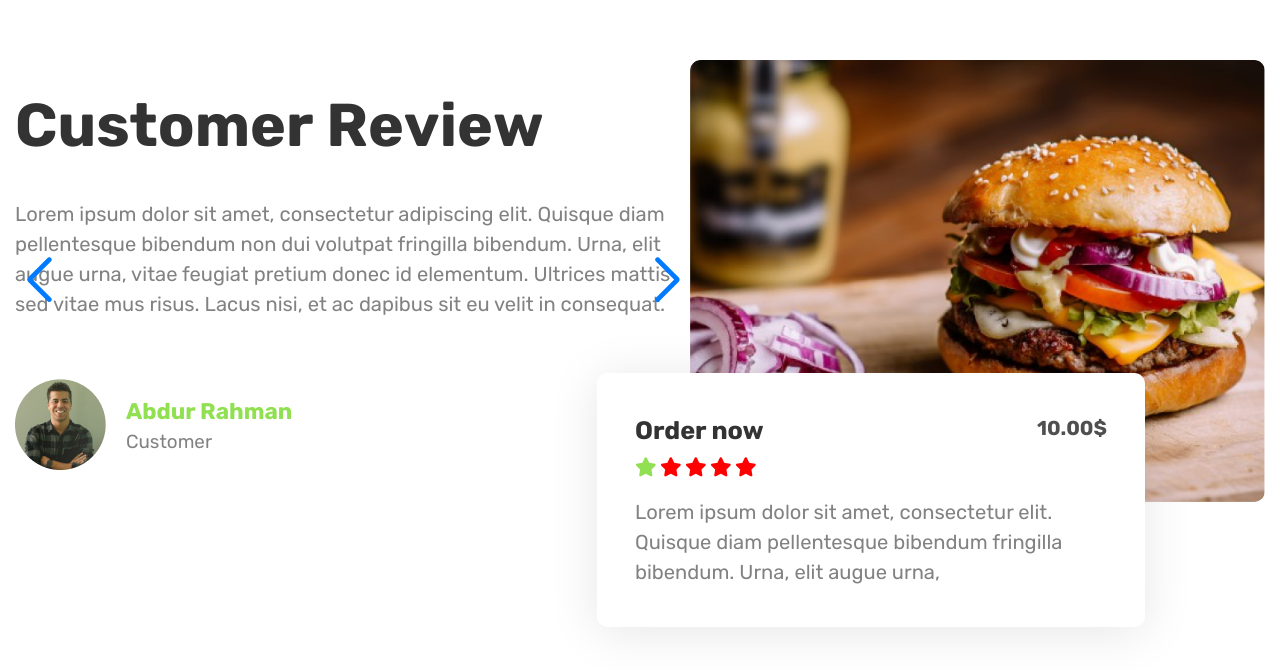
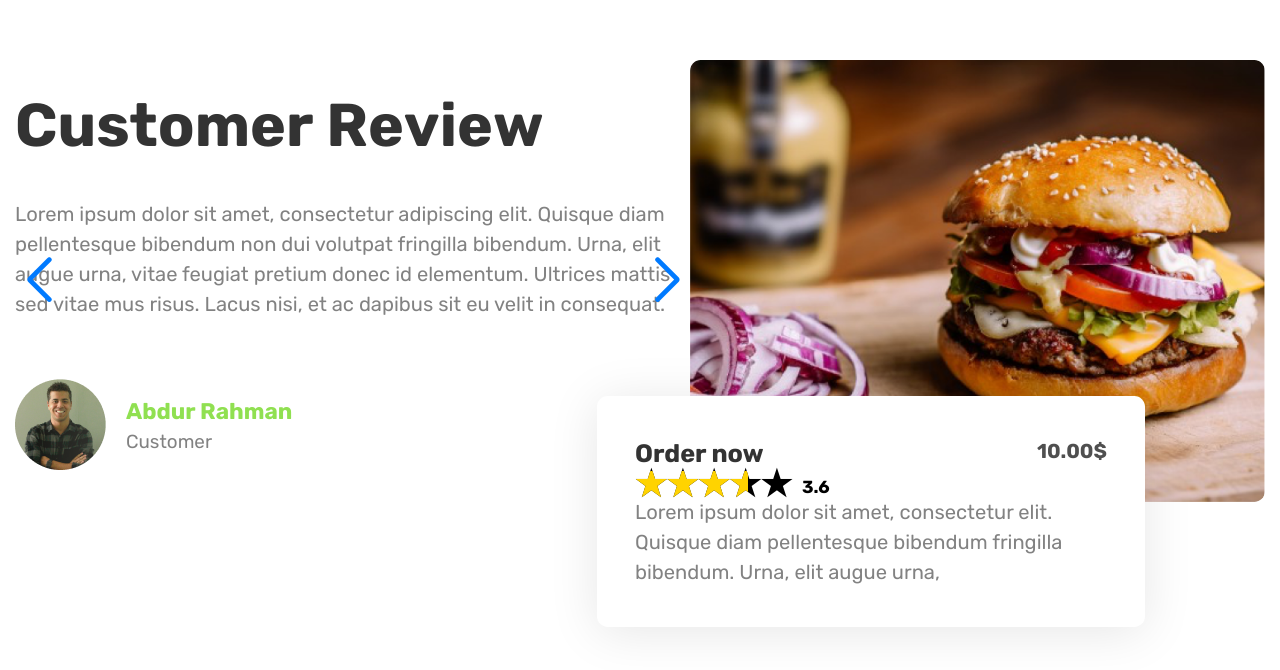
Before and after one commit to DmitriyExpert/testyFood, a plain HTML site: page index.html in a window 1280 px wide. Shown: the part 2105-2775 px from the top of the page. Drawn offline with nearby package versions, Linux system fonts and the light colour scheme.

Commit message:
removed object and added button seeAll with help function delete, added function rating

```diff
--- a/assets/css/style.css
+++ b/assets/css/style.css
@@ -398,6 +398,14 @@
      color: #6D6C6C;
 }
 
+.menu__seeall--close {
+     position:  absolute;
+     left: 325px;
+     top: 38px;
+     font-size: 40px;
+     color: #6D6C6C;
+}
+
 
 
 /* customer */
@@ -513,9 +521,67 @@
      color: #333;
 }
 
-.customer__card--starsbox {
-     margin: 10px 0px 20px 0;
+/* starbox */
+
+.rating {
+     display: flex;
+     align-items: flex-end;
+     font-size: 35px;
+     line-height: 0.75;
 }
+.rating__body {
+     position: relative;
+}
+
+.rating__body::before {
+     content: "★★★★★";
+     display: block;
+}
+
+.rating__active {
+     position: absolute;
+     width: 0%;
+     height: 100%;
+     top: 0;
+     left: 0;
+     overflow: hidden;
+}
+
+.rating__active::before {
+     content: "★★★★★";
+     position: absolute;
+     width: 100%;
+     height: 100%;
+     top: 0;
+     left: 0;
+     color: #ffd300;
+}
+
+.rating__items {
+     display: flex;
+     position: absolute;
+     width: 100%;
+     height: 100%;
+     top: 0;
+     left: 0;
+}
+.rating__item {
+     flex: 0 0 20%;
+     height: 100%;
+     opacity: 0;
+     cursor: pointer;
+}
+.rating__value {
+     font-size: 50%;
+     line-height: 1;
+     padding: 0px 0px 0px 10px;
+}
+
+
+
+
+
+
 
 .customer__card--subtitle {
      font-weight: 400;
@@ -535,6 +601,10 @@
      color: #90E051;
 }
 
+.star--pechat {
+     color: #90E051;
+}
+
 .customer__card--price {
      font-weight: 700;
      font-size: 20.1522px;
--- a/assets/js/object.js
+++ b/assets/js/object.js
@@ -99,3 +99,10 @@ const menuElementObject = {
                               </div>
      `
 }
+
+
+const btnSeeAll = {
+     btnHTML: `<button type="button" class="menu--seeall isDelete" id="menu--seeall">
+     SEE ALL
+</button>`
+};
--- a/assets/js/script.js
+++ b/assets/js/script.js
@@ -47,15 +47,33 @@ seeallBtnOnIntro.onclick = function () {
 
 
 const menuBox = document.querySelector('.menu__box');
-const seeAllBtn = document.querySelector('#menu--seeall');
+const seeAllBtn = document.querySelector('.menu--seeall');
 const backgroundMenu = document.querySelector('.backburger');
+const deleteObjectBtn = document.querySelector('.menu__seeall--close');
 let arrObject = [menuElementObject.htmlCode, menuElementObject.htmlCode];
+
+function deleteObject() {
+     deleteObjectBtn.onclick = function () {
+          const wrappersInner = document.querySelectorAll('.menu__box-wrapper');
+          for (let item of wrappersInner) {
+               if (item.classList.contains('wrapper--notdelete')) {
+
+               } else {
+                    menuBox.classList.remove('_m-auto');
+                    item.remove();
+                    menuBox.insertAdjacentHTML('beforeend', btnSeeAll.btnHTML);
+                    window.location.reload()
+               }
+          };
+     };
+};
 
 function addObject() {
      menuBox.classList.add('_m-auto');
      for (let item of arrObject) {
           menuBox.insertAdjacentHTML('beforeend', item)
      }
+
 };
 
 
@@ -64,6 +82,7 @@ const seeAllFunc = function () {
      // disappearance btn and added two object
      addObject();
      seeAllBtn.remove();
+     deleteObject();
 
      // Blur
 
@@ -131,4 +150,58 @@ const swiper = new Swiper('.swiper', {
      scrollbar: {
        el: '.swiper-scrollbar',
      },
-   });
+});
+
+
+
+// animation fa-stars
+
+
+const ratings = document.querySelectorAll('.rating');
+if (ratings.length > 0) {
+     initRatings();
+};
+
+function initRatings() {
+     let ratingActive, ratingValue;
+     for (let index = 0; index < ratings.length; index++) {
+          const rating = ratings[index];
+          initRating(rating);
+     };
+     function initRating(rating) {
+          initRatingVars(rating);
+          setRatingActiveWidth();
+          if (rating.classList.contains('rating__set')) {
+               setRating(rating);
+          };
+     };
+
+     function initRatingVars(rating) {
+          ratingActive = rating.querySelector('.rating__active');
+          ratingValue = rating.querySelector('.rating__value');
+     }
+
+     function setRatingActiveWidth(index = ratingValue.innerHTML) {
+          const ratingActiveWidth = index / 0.05;
+          ratingActive.style.width = `${ratingActiveWidth}%`;
+     };
+
+     function setRating(rating) {
+          const ratingItems = rating.querySelectorAll('.rating__item');
+          for (let index = 0; index < ratingItems.length; index++) {
+               const ratingItem = ratingItems[index];
+               ratingItem.addEventListener('mouseenter', function (e) {
+                    initRatingVars(rating);
+                    setRatingActiveWidth(ratingItem.value);
+               });
+               ratingItem.addEventListener('mouseleave', function (e) {
+                    setRatingActiveWidth();
+               });
+               ratingItem.addEventListener('click', function (e) {
+                    initRatingVars(rating);
+                    ratingValue.innerHTML = index + 1;
+                    setRatingActiveWidth();
+               });
+          };
+     };
+};
--- a/index.html
+++ b/index.html
@@ -153,7 +153,10 @@
                                    <img src="assets/images/menu/search2.svg" alt="search" class="menu__search--icon">
                                    <input type="text" class="menu__input" placeholder="Search">
                               </form>
-                              <div class="menu__box-wrapper">
+                              <button class="menu__seeall--close" type="button">
+                                   <i class="fa-solid fa-xmark"></i>
+                              </button>
+                              <div class="menu__box-wrapper wrapper--notdelete">
 
                                    <div class="menu__row">
 
@@ -267,9 +270,7 @@
                     <div class="customer__wrapper">
                          <div class="customer__item">
                               <div class="swiper">
-                                   <!-- Additional required wrapper -->
                                    <div class="swiper-wrapper">
-                                     <!-- Slides -->
                                      <div class="swiper-slide">
                                         <div class="slider__content">
                                              <div class="slider__title">
@@ -334,10 +335,7 @@
                                         </div>
                                      </div>
                                    </div>
-                                   <!-- If we need pagination -->
 
-
-                                   <!-- If we need navigation buttons -->
                                    <div class="swiper-button-prev ds"></div>
                                    <div class="swiper-button-next ds"></div>
                               </div>
@@ -353,12 +351,22 @@
                                              <h3 class="customer__card--title">
                                                   Order now
                                              </h3>
-                                             <div class="customer__card--starsbox">
-                                                  <i class="fa-solid fa-star fa-star-sett fa-search-js star_active"></i>
-                                                  <i class="fa-solid fa-star fa-star-sett fa-search-js"></i>
-                                                  <i class="fa-solid fa-star fa-star-sett fa-search-js"></i>
-                                                  <i class="fa-solid fa-star fa-star-sett fa-search-js"></i>
-                                                  <i class="fa-solid fa-star fa-star-sett fa-search-js"></i>
+                                             <div class="customer__rating rating rating__set">
+                                                  <div class="rating__body">
+                                                       <div class="rating__active">
+
+                                                       </div>
+                                                       <div class="rating__items">
+                                                            <input type="radio" class="rating__item" value="1" name="rating">
+                                                            <input type="radio" class="rating__item" value="2" name="rating">
+                                                            <input type="radio" class="rating__item" value="3" name="rating">
+                                                            <input type="radio" class="rating__item" value="4" name="rating">
+                                                            <input type="radio" class="rating__item" value="5" name="rating">
+                                                       </div>
+                                                  </div>
+                                                  <div class="rating__value">
+                                                       3.6
+                                                  </div>
                                              </div>
                                              <p class="customer__card--subtitle">
                                                   Lorem ipsum dolor sit amet, consectetur elit. Quisque diam pellentesque bibendum fringilla bibendum. Urna, elit augue urna,
```
